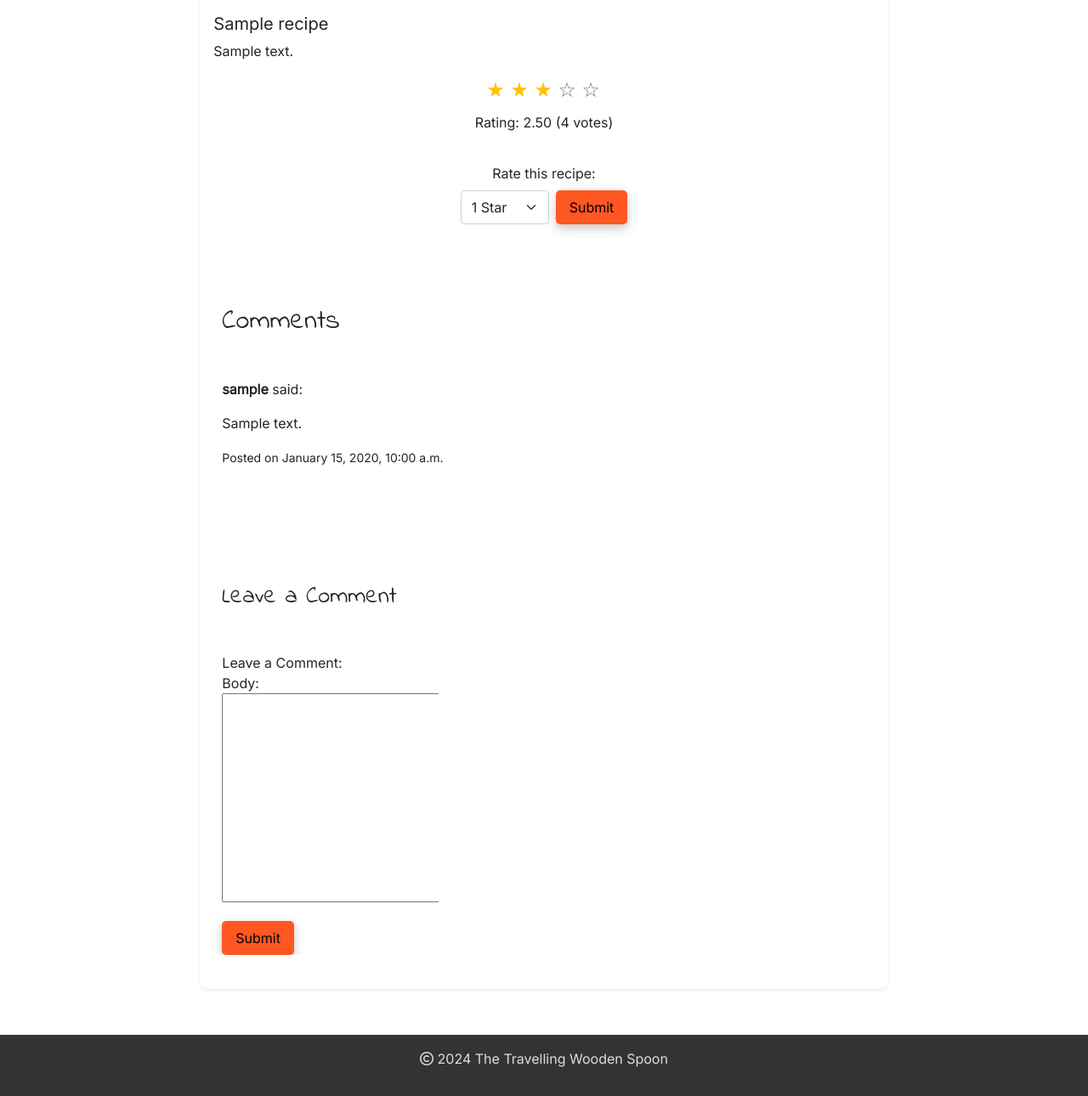
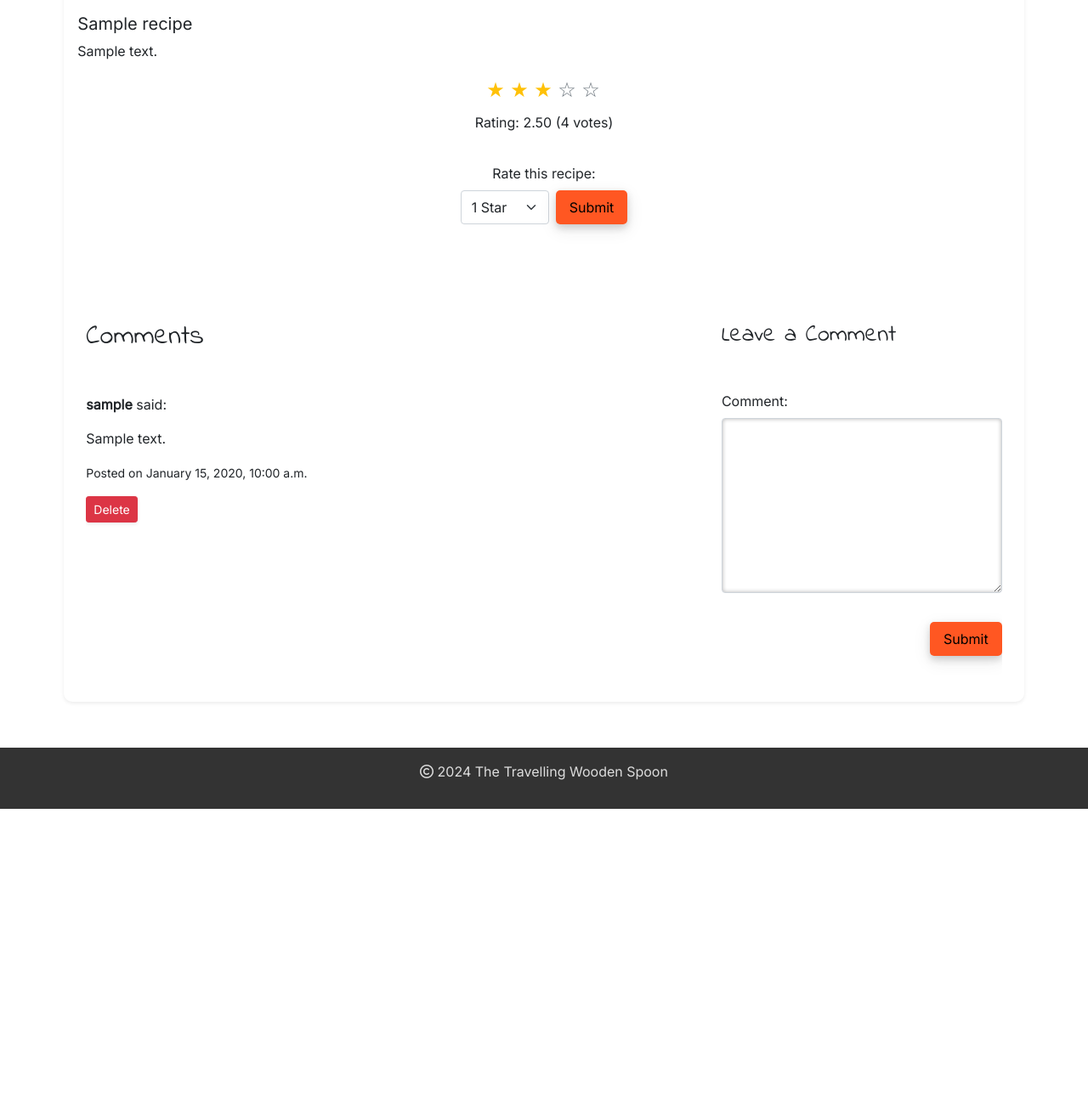
Before and after one commit to merzann/the-travelling-wooden-spoon, a Django app: page /recipe/1/ in a window 1280 px wide. Shown: the part 722-2012 px from the top of the page at 85% size. After the commit the page ends 1674 px from the top, so only its background shows below. Run offline with Django 4.2, Linux system fonts and the light colour scheme; a user stored in the database is signed in; tables that the repository leaves empty hold one stand-in row (values such as "Sample post"); some libraries are stand-ins or nearby versions.

Commit message:
feat: add delete button to omment section, add Bootstrap flexbox to recipe_detail.html to ensure a consistent layout across all screens

```diff
--- a/blog/templates/blog/recipe_detail.html
+++ b/blog/templates/blog/recipe_detail.html
@@ -3,7 +3,7 @@
 {% load crispy_forms_tags %}
 {% block content %}
 
-<main class="container-fluid col-md-8 py-4 recipe-detail">
+<main class="container-fluid col-md- col-xl-11 py-4 recipe-detail">
 
     <!-- Messages block -->
     {% if messages %}
@@ -59,29 +59,46 @@
                         </div>
                     </form>
 
-                    <!-- Submit Comment Form -->
-                    <div class="row">
-                        <div class="col-md-8 card mb-4 mt-3">
+                    <!-- Comments and Comment Form Section -->
+                    <div class="row mt-4 d-flex align-items-stretch">
+                        <!-- Comments Section -->
+                        <div class="col-sm-12 col-md-7 col-lg-8">
+                            <div class="card mb-4 h-100">
                                 <h2>Comments</h2>
                                 {% for comment in comments %}
                                 <div>
                                     <p><strong>{{ comment.user }}</strong> said:</p>
                                     <p>{{ comment.body|safe }}</p>
                                     <p><small>Posted on {{ comment.timestamp|date:"F j, Y, g:i a" }}</small></p>
+
+                                    {% if user == comment.user %}
+                                    <form action="{% url 'delete_comment' comment.id %}" method="post" class="mt-2">
+                                        {% csrf_token %}
+                                        <button type="submit" class="btn btn-danger btn-sm shadow-sm">Delete</button>
+                                    </form>
+                                    {% endif %}
                                 </div>
                                 {% empty %}
                                 <p>No comments yet. Be the first to comment!</p>
                                 {% endfor %}
                             </div>
+                        </div>
 
-                        <div class="col-md-4 card mb-4 mt-3">
+                        <!-- Comment Form Section -->
+                        <div class="col-sm-12 col-md-5 col-lg-4">
+                            <div class="card mb-4 h-100">
                                 <h3>Leave a Comment</h3>
-                            <form method="post">
+                                <form method="post" class="d-flex flex-column h-100">
                                     {% csrf_token %}
-                                <label for="id_body">Leave a Comment:</label>
-                                {{ form.as_p }}
-                                <button type="submit" name="submit_comment" class="btn btn-custom">Submit</button>
+                                    <div class="flex-grow-1">
+                                        <label for="id_body" class="form-label">Comment:</label>
+                                        <textarea id="id_body" name="body" class="form-control w-100" rows="8"
+                                            style="min-height: 200px;"></textarea>
+                                    </div>
+                                    <button type="submit" name="submit_comment"
+                                        class="btn btn-custom align-self-end mb-5">Submit</button>
                                 </form>
+                            </div>
                         </div>
                     </div>
                     {% else %}
--- a/blog/urls.py
+++ b/blog/urls.py
@@ -1,10 +1,12 @@
 from . import views
 from django.urls import path
+from .views import delete_comment
 
 urlpatterns = [
     path('', views.homepage, name='home'),
+    path('blog/<int:blog_id>/', views.blog_detail, name='blog_detail'),
+    path('category/<str:category_name>/', views.category_view, name='category_view'),
+    path('comment/delete/<int:comment_id>/', delete_comment, name='delete_comment'),
     path('recipes/', views.recipes_view, name='recipes_view'),
-    path('category/<str:category_name>/', views.category_view, name='category_view'),
     path('recipe/<int:recipe_id>/', views.recipe_detail, name='recipe_detail'),
-    path('blog/<int:blog_id>/', views.blog_detail, name='blog_detail'),
 ]
--- a/blog/views.py
+++ b/blog/views.py
@@ -1,6 +1,7 @@
 from django.shortcuts import render, get_object_or_404
 from django.db.models import Avg
 from django.contrib import messages
+from django.contrib.auth.decorators import login_required
 from .models import Category, Recipe, HomepageFeature, BlogPost, Comment
 from .forms import CommentForm
 
@@ -93,3 +94,16 @@ def recipe_detail(request, recipe_id):
     }
 
     return render(request, "blog/recipe_detail.html", context)
+
+
+# allow user to delete their own comments
+@login_required
+def delete_comment(request, comment_id):
+    comment = get_object_or_404(Comment, id=comment_id)
+     # Ensure only the owner of a comment can delete
+    if comment.user == request.user:
+        comment.delete()
+        messages.success(request, "Your comment has been deleted.")
+    else:
+        messages.error(request, "You are not authorized to delete this comment.")
+    return redirect('recipe_detail', recipe_id=comment.recipe.id)
--- a/static/css/style.css
+++ b/static/css/style.css
@@ -205,6 +205,15 @@ ul.dropdown-menu.show {
     margin-right: 2px;
 }
 
+/* Comment section */
+textarea#id_body {
+    resize: vertical;
+    min-height: 250px;
+    max-height: 400px;
+    box-shadow: inset 0px 0px 5px rgba(0, 0, 0, 0.3);
+}
+
+
 
 /* footer */
 footer {
@@ -214,7 +223,7 @@ footer {
     padding: 1em 0;
 }
 
-/* Media Query */
+/* Media Queries */
 
 @media (min-width: 768px) {
     .hero-content {
@@ -236,6 +245,10 @@ footer {
     /* recipe-detailed page */
     .recipe-detail h1 {
         text-align: center;
+    }
+
+    textarea#id_body {
+        min-height: 200px;
     }
 }
 
```
Lines whose indentation alone changed are shown as unchanged.
